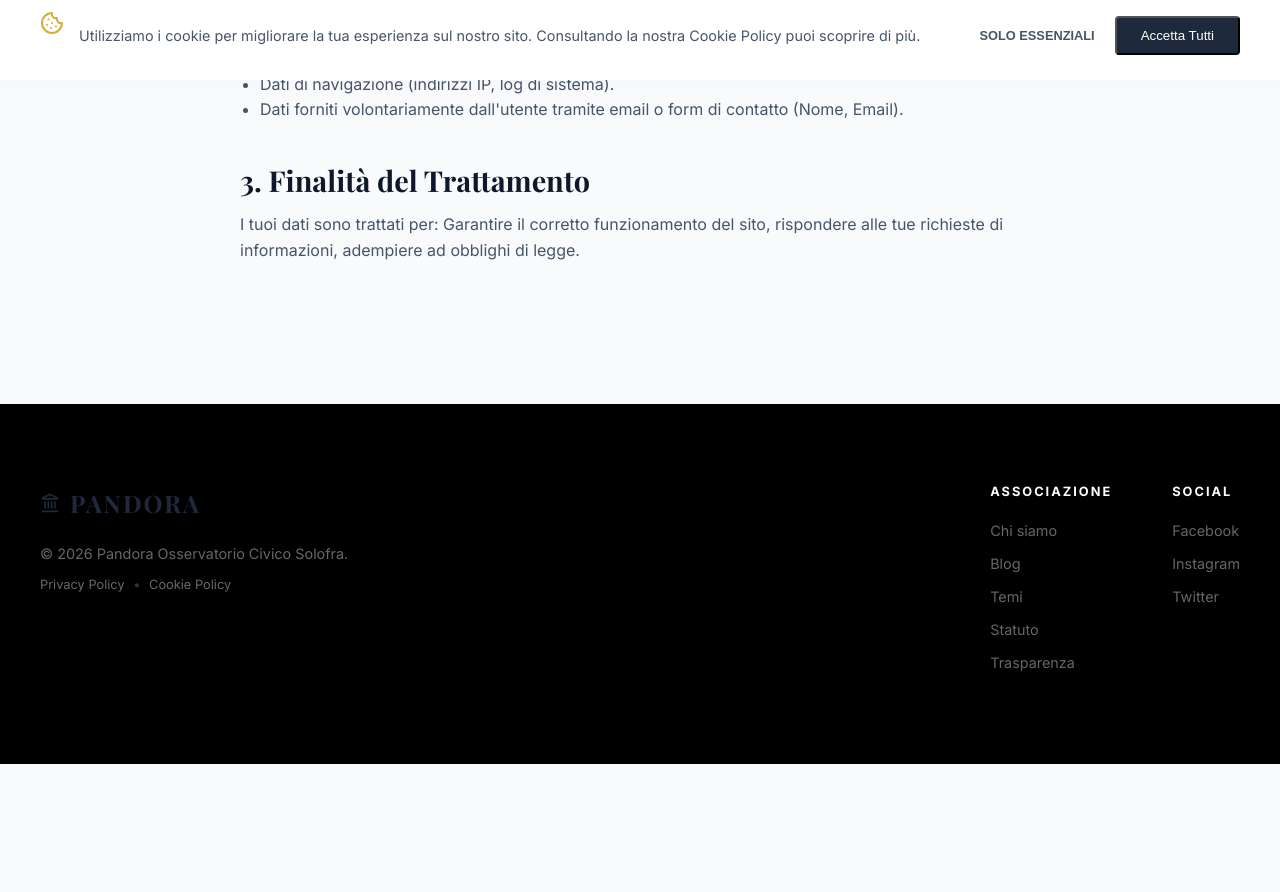
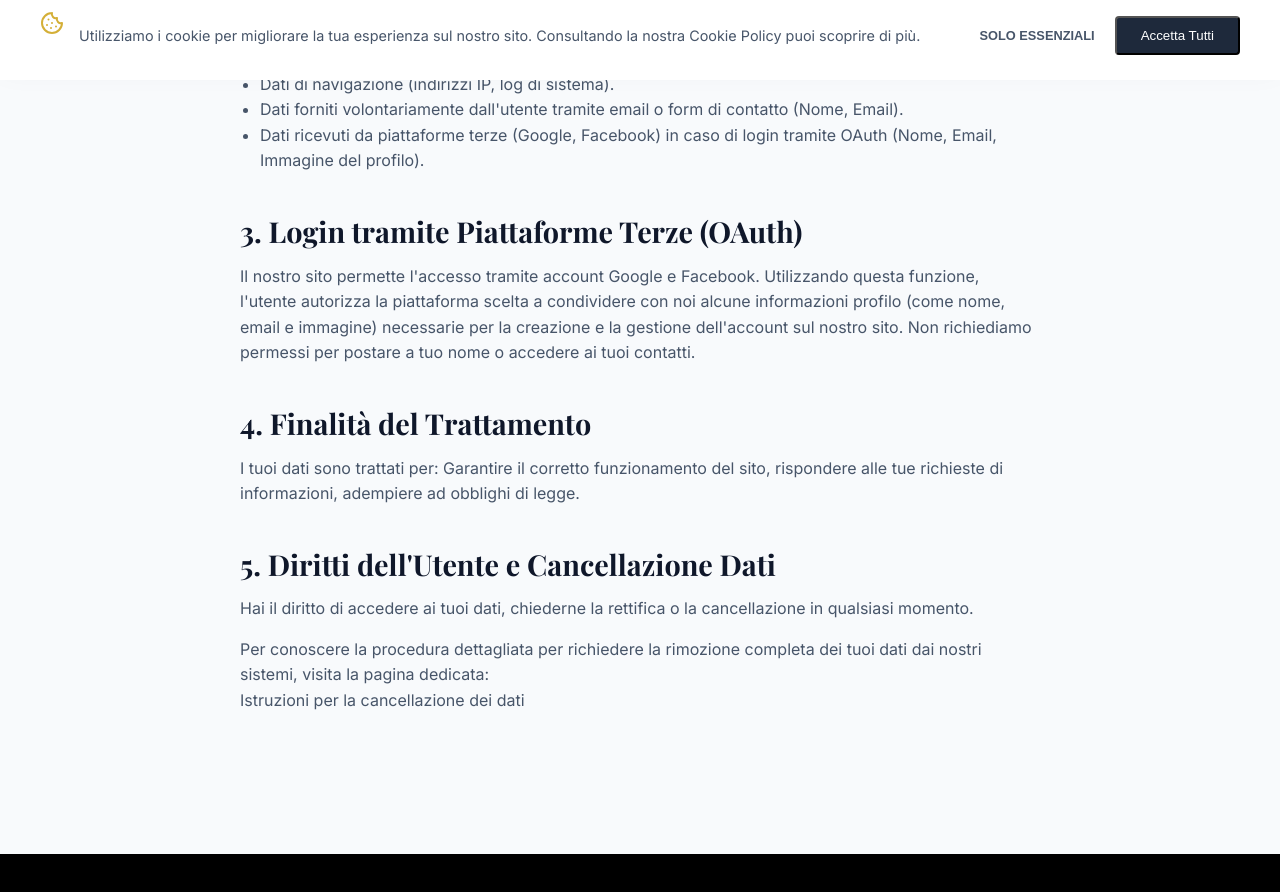
Before and after one commit to dxw391/pandora, a Next.js app: page /privacy in a window 1280 px wide. Shown: the part 720-1612 px from the top of the page. Before the commit the page ends 1484 px from the top, so only its background shows below. Built offline with nearby package versions, Linux system fonts and the light colour scheme; no server answers; a web font is replaced by a local one.

Commit message:
Improved privacy policy

```diff
--- a/src/app/privacy/page.tsx
+++ b/src/app/privacy/page.tsx
@@ -31,11 +31,31 @@ export default function PrivacyPolicyPage() {
                         <ul>
                             <li>Dati di navigazione (indirizzi IP, log di sistema).</li>
                             <li>Dati forniti volontariamente dall&apos;utente tramite email o form di contatto (Nome, Email).</li>
+                            <li>Dati ricevuti da piattaforme terze (Google, Facebook) in caso di login tramite OAuth (Nome, Email, Immagine del profilo).</li>
                         </ul>
                     </div>
                     <div className="legal-block">
-                        <h2>3. Finalità del Trattamento</h2>
+                        <h2>3. Login tramite Piattaforme Terze (OAuth)</h2>
+                        <p>
+                            Il nostro sito permette l&apos;accesso tramite account Google e Facebook. Utilizzando questa funzione, l&apos;utente autorizza la piattaforma scelta a condividere con noi alcune informazioni profilo (come nome, email e immagine) necessarie per la creazione e la gestione dell&apos;account sul nostro sito. Non richiediamo permessi per postare a tuo nome o accedere ai tuoi contatti.
+                        </p>
+                    </div>
+                    <div className="legal-block">
+                        <h2>4. Finalità del Trattamento</h2>
                         <p>I tuoi dati sono trattati per: Garantire il corretto funzionamento del sito, rispondere alle tue richieste di informazioni, adempiere ad obblighi di legge.</p>
+                    </div>
+                    <div className="legal-block">
+                        <h2>5. Diritti dell&apos;Utente e Cancellazione Dati</h2>
+                        <p>
+                            Hai il diritto di accedere ai tuoi dati, chiederne la rettifica o la cancellazione in qualsiasi momento.
+                        </p>
+                        <p>
+                            Per conoscere la procedura dettagliata per richiedere la rimozione completa dei tuoi dati dai nostri sistemi, visita la pagina dedicata:
+                            <br />
+                            <a href="/remove-data" className="text-primary hover:underline font-semibold">
+                                Istruzioni per la cancellazione dei dati
+                            </a>
+                        </p>
                     </div>
                 </div>
             </section>
```
